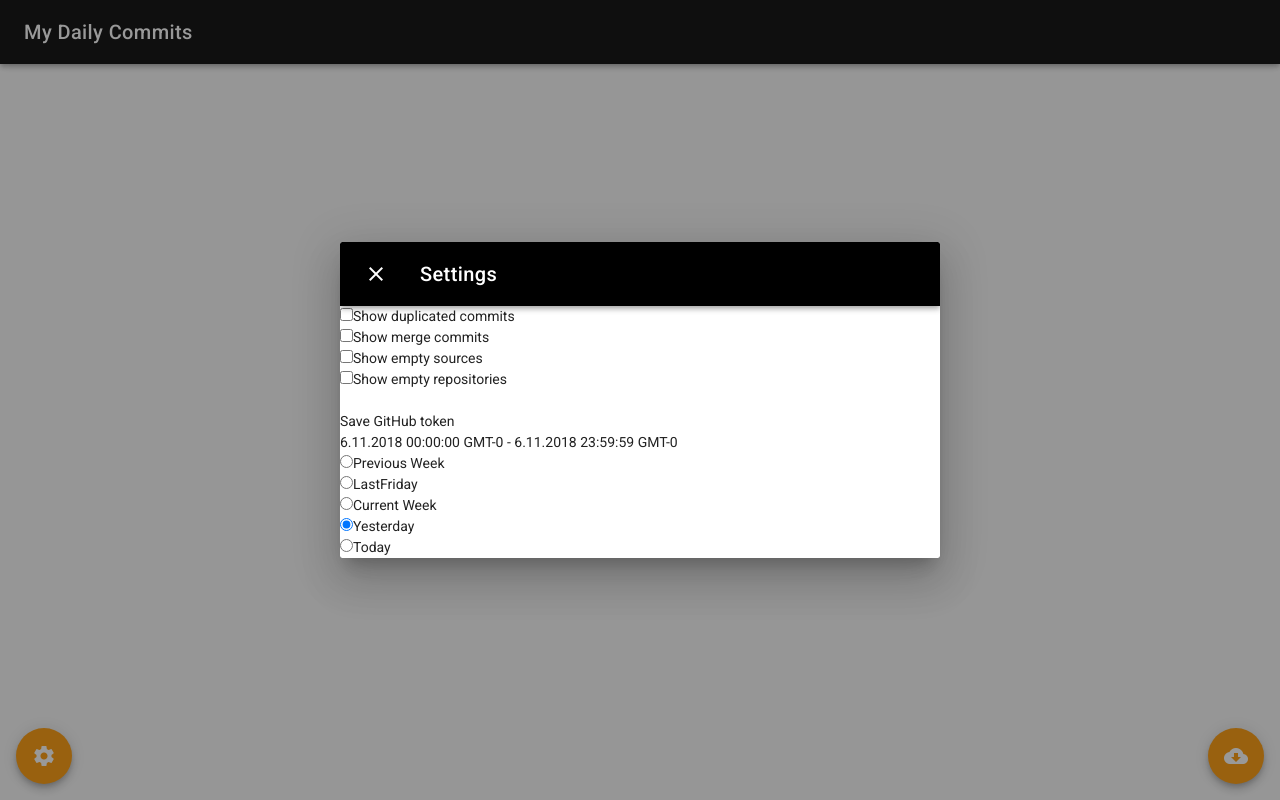
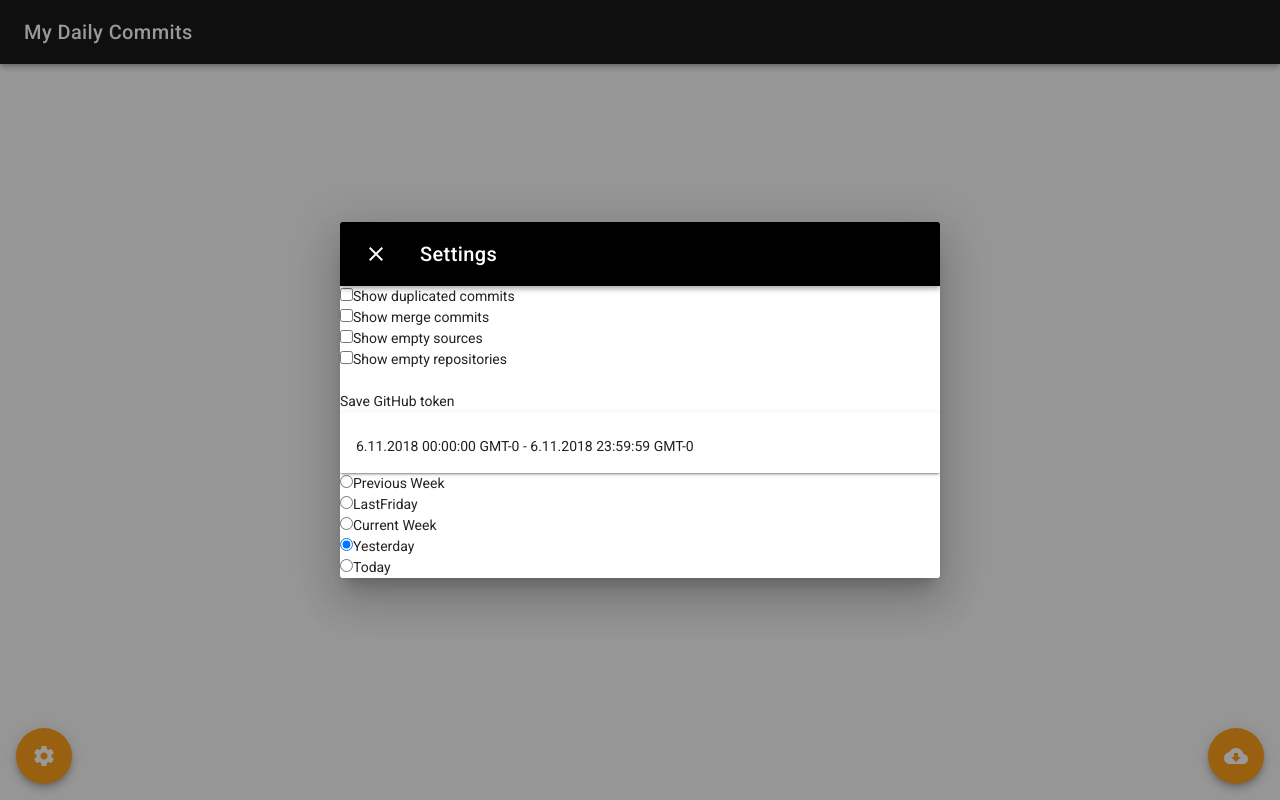
Before and after one commit to diceRollSix/my-daily-commits, a Vue app: page / in a window 1280 px wide. Both pictures are taken after a click on the button "settings". Built offline with nearby package versions, Linux system fonts and the light colour scheme.

Commit message:
add card component for selected date period

```diff
--- a/src/App.vue
+++ b/src/App.vue
@@ -13,9 +13,8 @@
             <user-avatar/>
         </v-toolbar>
         <v-content>
-            <v-container fluid fill-height>
+            <v-container fluid>
                 <v-layout
-                        justify-center
                         align-center
                 >
                     <v-flex text-xs-center>
--- a/src/components/SelectedSinceUntilDate.vue
+++ b/src/components/SelectedSinceUntilDate.vue
@@ -1,8 +1,12 @@
 <template>
-    <div
+    <v-card
             v-if="this.selectedDateType"
-    >{{dateSince | formattedDate}} - {{dateUntil | formattedDate}}
-    </div>
+    >
+        <v-card-title primary-title>
+            {{dateSince | formattedDate}} - {{dateUntil | formattedDate}}
+        </v-card-title>
+    </v-card>
+
 </template>
 
 <script>
--- a/src/components/SinceUntilDate.vue
+++ b/src/components/SinceUntilDate.vue
@@ -1,5 +1,9 @@
 <template>
-    <div>{{dateSince | formattedDate}} - {{dateUntil | formattedDate}}</div>
+    <v-card>
+        <v-card-title primary-title>
+            {{dateSince | formattedDate}} - {{dateUntil | formattedDate}}
+        </v-card-title>
+    </v-card>
 </template>
 
 <script>
```
